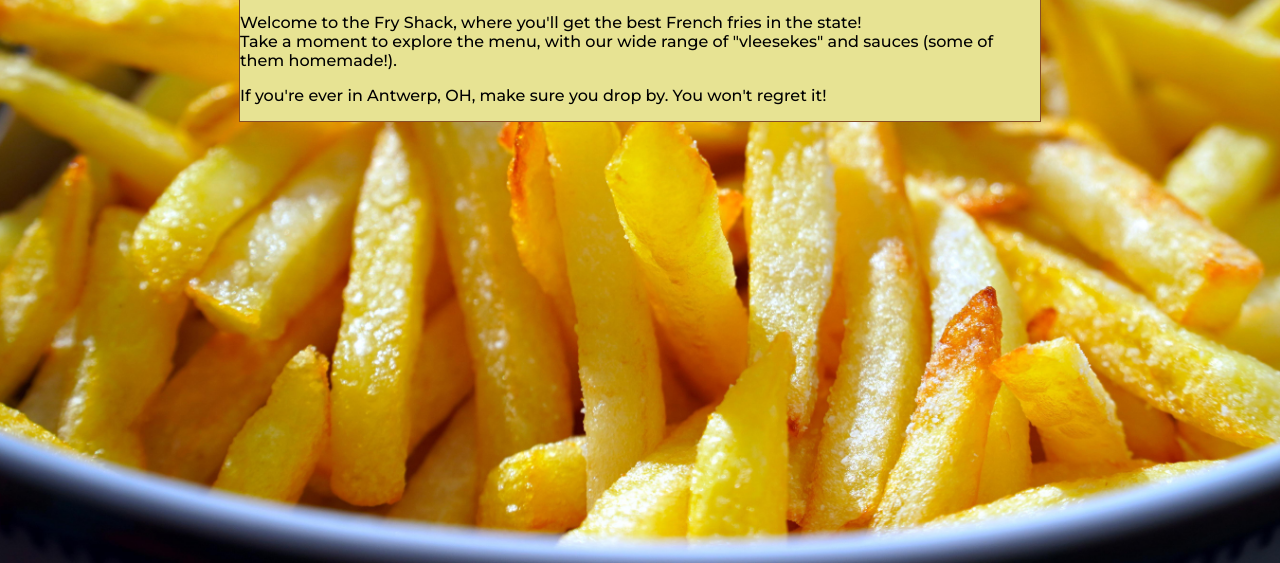
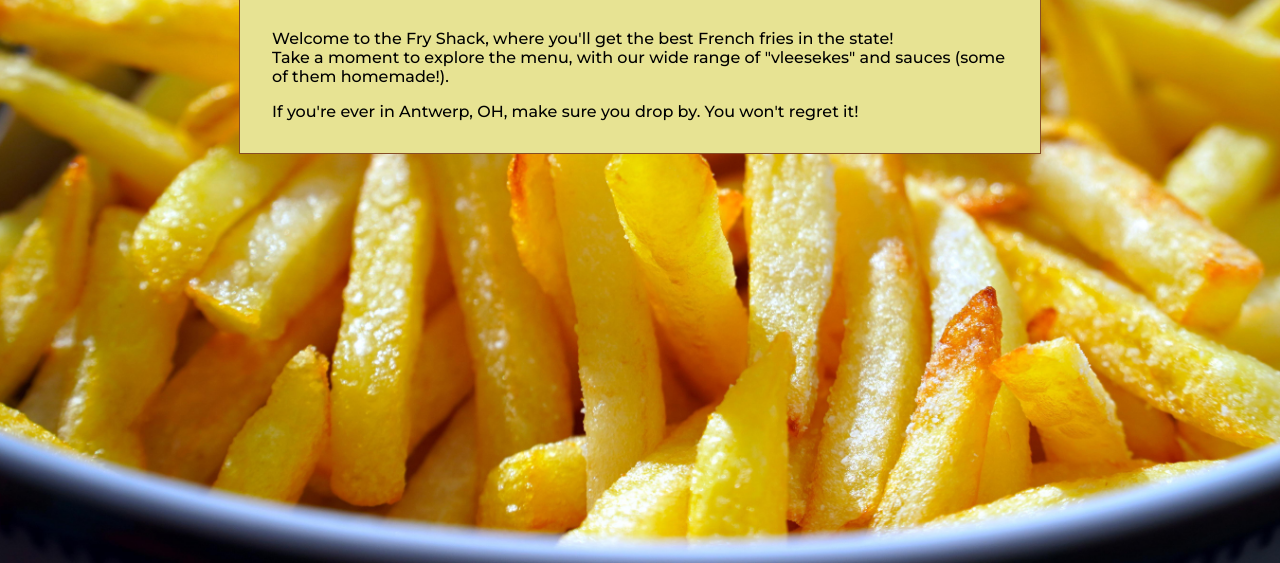
Before and after one commit to BastienVH/odin-restaurant, a plain HTML site: page index.html in a window 1280 px wide. Shown: the part 237-800 px from the top of the page. Drawn offline with Linux system fonts and the light colour scheme.

Commit message:
add padding to content of main_section

```diff
--- a/style.css
+++ b/style.css
@@ -70,3 +70,7 @@ nav div:last-child {
   background-color: #dd7230;
   color: white;
 }
+
+.content {
+  padding: 1em 2em;
+}
```
